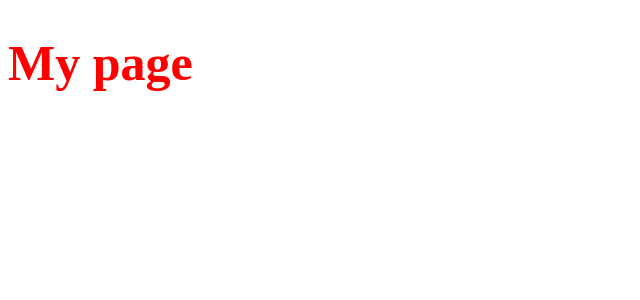
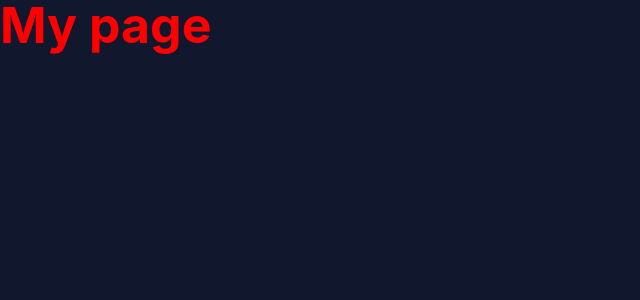
Before and after one commit to dieudonneAwa/day-planner, a Next.js app: page / in a window 1280 px wide. Shown: the top 300 px of the page, without its empty margins (0-640 px from the left). Built offline with nearby package versions, Linux system fonts and the light colour scheme.

Commit message:
chore: configure application theme & global styles

```diff
--- /dev/null
+++ b/pages/_app.tsx
@@ -0,0 +1,22 @@
+import React from 'react';
+import { ThemeProvider } from 'styled-components';
+import { GlobalStyles } from '../src/globals/GlobalStyles';
+import { ResetStyles } from '../src/globals/ResetStyles';
+import { theme } from '../src/globals/theme';
+
+interface AppProps {
+  pageProps: any;
+  Component: any;
+}
+
+const PlannerApp = ({ Component, pageProps }: AppProps): JSX.Element => {
+  return (
+    <ThemeProvider theme={theme}>
+      <ResetStyles />
+      <GlobalStyles />
+      <Component {...pageProps} />
+    </ThemeProvider>
+  );
+};
+
+export default PlannerApp;
--- a/pages/_document.tsx
+++ b/pages/_document.tsx
@@ -1,19 +1,18 @@
-import Document, { DocumentContext } from 'next/document'
-import { ServerStyleSheet } from 'styled-components'
+import Document, { DocumentContext, Head, Html, Main, NextScript } from 'next/document';
+import { ServerStyleSheet } from 'styled-components';
 
 export default class MyDocument extends Document {
   static async getInitialProps(ctx: DocumentContext) {
-    const sheet = new ServerStyleSheet()
-    const originalRenderPage = ctx.renderPage
+    const sheet = new ServerStyleSheet();
+    const originalRenderPage = ctx.renderPage;
 
     try {
       ctx.renderPage = () =>
         originalRenderPage({
-          enhanceApp: (App) => (props) =>
-            sheet.collectStyles(<App {...props} />),
-        })
+          enhanceApp: (App) => (props) => sheet.collectStyles(<App {...props} />),
+        });
 
-      const initialProps = await Document.getInitialProps(ctx)
+      const initialProps = await Document.getInitialProps(ctx);
       return {
         ...initialProps,
         styles: (
@@ -22,9 +21,27 @@ export default class MyDocument extends Document {
             {sheet.getStyleElement()}
           </>
         ),
-      }
+      };
     } finally {
-      sheet.seal()
+      sheet.seal();
     }
   }
+
+  render() {
+    return (
+      <Html lang="en">
+        <Head>
+          <link rel="preconnect" href="https://fonts.gstatic.com" />
+          <link
+            href="https://fonts.googleapis.com/css2?family=Encode+Sans:wght@200;300;400;500;600;700&family=Poppins:ital,wght@0,300;0,400;0,500;0,600;0,700;1,300&display=swap"
+            rel="stylesheet"
+          />
+        </Head>
+        <body>
+          <Main />
+          <NextScript />
+        </body>
+      </Html>
+    );
+  }
 }
--- /dev/null
+++ b/src/globals/GlobalStyles.ts
@@ -0,0 +1,25 @@
+import { createGlobalStyle } from 'styled-components';
+import { DefaultTheme } from './theme';
+
+export const GlobalStyles = createGlobalStyle<{ theme: DefaultTheme }>`
+  * {
+    box-sizing: border-box;
+    margin: 0;
+    padding: 0;
+  }
+  html {
+    scroll-behavior: smooth;
+  }
+  body {
+    font-family: ${(p) => p.theme.font.family.default};
+    font-size: ${(p) => p.theme.font.size.md};
+    background: ${(p) => p.theme.colors['blue-oxford']};
+    color: ${(p) => p.theme.colors.white};
+    padding: 0;
+    overflow-x: hidden;
+    line-height: 28px;
+    -webkit-font-smoothing: antialiased;
+
+    .cursor-pointer { cursor: pointer; }
+  }
+`;
--- /dev/null
+++ b/src/globals/ResetStyles.ts
@@ -0,0 +1,80 @@
+import { createGlobalStyle } from 'styled-components';
+import { DefaultTheme } from './theme';
+
+export const ResetStyles = createGlobalStyle<{ theme: DefaultTheme }>`
+  html, body, div, span, applet, object, iframe,
+  h1, h2, h3, h4, h5, h6, p, blockquote, pre,
+  a, abbr, acronym, address, big, cite, code,
+  del, dfn, em, img, ins, kbd, q, s, samp,
+  small, strike, strong, sub, sup, tt, var,
+  b, u, i, center,
+  dl, dt, dd, ol, ul, li,
+  fieldset, form, label, legend,
+  table, caption, tbody, tfoot, thead, tr, th, td,
+  article, aside, canvas, details, embed,
+  figure, figcaption, footer, header, hgroup,
+  menu, nav, output, ruby, section, summary,
+  time, mark, audio, video {
+    margin: 0;
+    padding: 0;
+    border: 0;
+    vertical-align: baseline;
+  }
+  /* HTML5 display-role reset for older browsers */
+  article, aside, details, figcaption, figure,
+  footer, header, hgroup, menu, nav, section {
+    display: block;
+  }
+  body {
+    line-height: 1;
+  }
+  blockquote, q {
+    quotes: none;
+  }
+  blockquote:before, blockquote:after,
+  q:before, q:after {
+    content: '';
+    content: none;
+  }
+
+  table {
+    border-collapse: collapse;
+    border-spacing: 0;
+  }
+  button,
+  input,
+  optgroup,
+  select,
+  textarea {
+    font-family: inherit; /* 1 */
+    font-size: 100%; /* 1 */
+    line-height: 1.15; /* 1 */
+    margin: 0; /* 2 */
+  }
+  /**
+  * Show the overflow in IE.
+  * 1. Show the overflow in Edge.
+  */
+  button,
+  input { /* 1 */
+    overflow: visible;
+  }
+  /**
+  * Remove the inheritance of text transform in Edge, Firefox, and IE.
+  * 1. Remove the inheritance of text transform in Firefox.
+  */
+  button,
+  select { /* 1 */
+    text-transform: none;
+  }
+  /**
+  * Correct the inability to style clickable types in iOS and Safari.
+  */
+  button,
+  [type="button"],
+  [type="reset"],
+  [type="submit"] {
+    -webkit-appearance: button;
+    border: 0;
+  }
+`;
--- /dev/null
+++ b/src/globals/theme/colors.ts
@@ -0,0 +1,23 @@
+import { Colors } from './types';
+
+const colors: Colors = {
+  white: '#ffffff',
+  black: '#000000',
+  'blue-oxford': '#11172C',
+  'blue-oxforddark': '#09122F',
+  'blue-grey': '#646E92',
+  'blue-cadet': '#1B2546',
+  'blue-cadetcrayola': '#AAB3C5',
+};
+
+const darkThemeColors = {
+  white: '#ffffff',
+  black: '#000000',
+  'blue-oxford': '#11172C',
+  'blue-oxforddark': '#09122F',
+  'blue-grey': '#646E92',
+  'blue-cadet': '#1B2546',
+  'blue-cadetcrayola': '#AAB3C5',
+};
+
+export { darkThemeColors, colors };
--- /dev/null
+++ b/src/globals/theme/index.ts
@@ -0,0 +1,25 @@
+import { colors, darkThemeColors } from './colors';
+import { Colors, Font, Radii, Space } from './types';
+import { font, space } from './typography';
+import radii from './radii';
+
+export interface DefaultTheme {
+  colors: Colors;
+  font: Font;
+  radii: Radii;
+  space: Space;
+}
+
+const theme: DefaultTheme = {
+  colors,
+  font,
+  radii,
+  space,
+};
+
+const darkTheme: DefaultTheme = {
+  ...theme,
+  colors: darkThemeColors,
+};
+
+export { theme, darkTheme };
--- /dev/null
+++ b/src/globals/theme/radii.ts
@@ -0,0 +1,9 @@
+const radii = {
+  none: '0',
+  small: '3px',
+  medium: '6px',
+  large: '9px',
+  huge: '50%',
+};
+
+export default radii;
--- /dev/null
+++ b/src/globals/theme/types.ts
@@ -0,0 +1,74 @@
+export type Colors = {
+  white: string;
+  black: string;
+  'blue-oxford': string;
+  'blue-oxforddark': string;
+  'blue-grey': string;
+  'blue-cadet': string;
+  'blue-cadetcrayola': string;
+};
+
+export type Space = {
+  none: string;
+  xx: string;
+  xs: string;
+  sm: string;
+  md: string;
+  lg: string;
+  xl: string;
+  '2xl': string;
+  '3xl': string;
+  '4xl': string;
+  '5xl': string;
+  '6xl': string;
+  '7xl': string;
+  '8xl': string;
+  '9xl': string;
+  '10xl': string;
+};
+
+export type Font = {
+  family: {
+    poppins: string;
+    default: string;
+    encode: string;
+  };
+  size: Space;
+};
+
+export type Radii = {
+  none: string;
+  small: string;
+  medium: string;
+  large: string;
+  huge: string;
+};
+
+export type Article = {
+  id: string;
+  createdAt: string;
+  title: string;
+  content: string;
+  createdBy: string;
+};
+
+export type Action = {
+  type: string;
+  payload?: any;
+};
+
+export type User = {
+  id: string;
+  name: string;
+  avatar: string;
+  createdAt: string;
+};
+
+export type Comment = {
+  id: string;
+  name: string;
+  createdAt: string;
+  content: string;
+};
+
+export type AppTheme = 'light' | 'dark';
--- /dev/null
+++ b/src/globals/theme/typography.ts
@@ -0,0 +1,33 @@
+const fontfamilies = [
+  "-apple-system, BlinkMacSystemFont, 'Segoe UI', Roboto, Oxygen, Ubuntu, Cantarell, 'Open Sans', 'Helvetica Neue', sans-serif",
+  "'Poppins', sans-serif",
+  "'Encode Sans', sans-serif",
+];
+
+export const space = {
+  none: '0rem',
+  xx: '0.125rem',
+  xs: '0.25rem',
+  sm: '0.5rem',
+  md: '0.75rem',
+  lg: '1rem',
+  xl: '1.25rem',
+  '2xl': '1.5rem',
+  '3xl': '1.75rem',
+  '4xl': '2rem',
+  '5xl': '3rem',
+  '6xl': '4rem',
+  '7xl': '5rem',
+  '8xl': '6rem',
+  '9xl': '7rem',
+  '10xl': '8rem',
+};
+
+export const font = {
+  family: {
+    default: fontfamilies[0],
+    poppins: fontfamilies[1],
+    encode: fontfamilies[2],
+  },
+  size: space,
+};
```
Also changed, not shown: .prettierrc.json (added).
